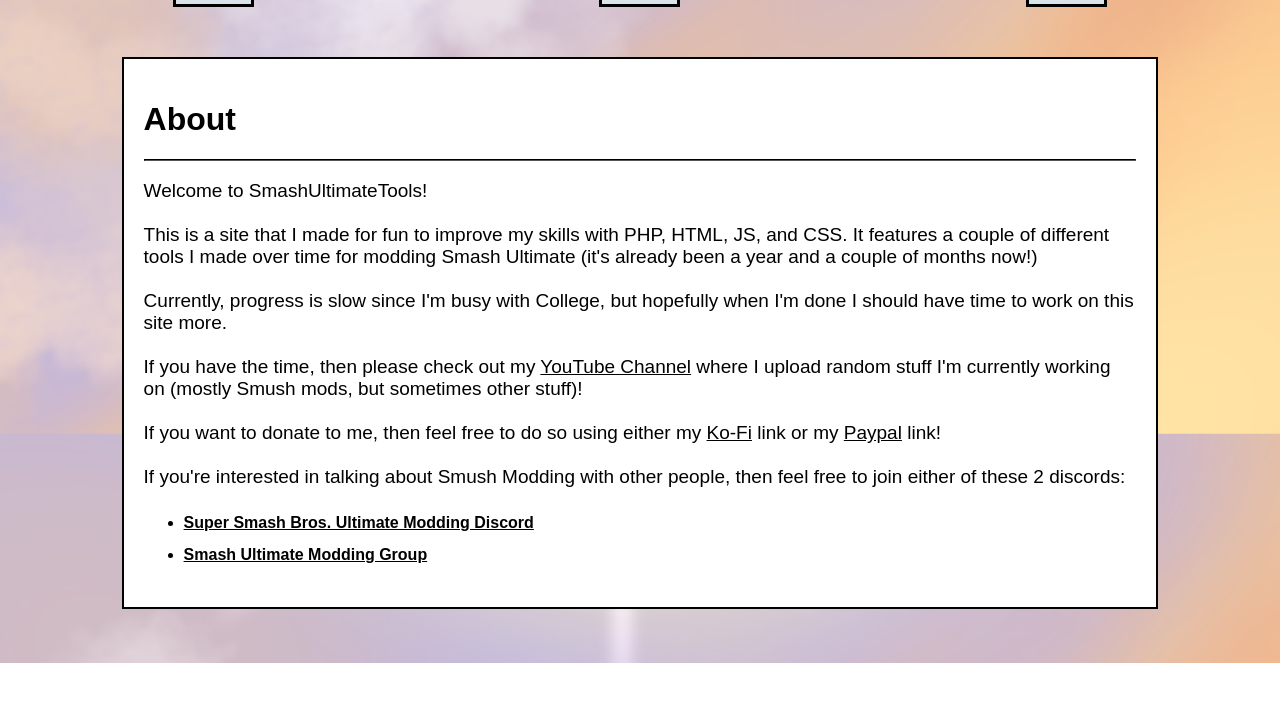
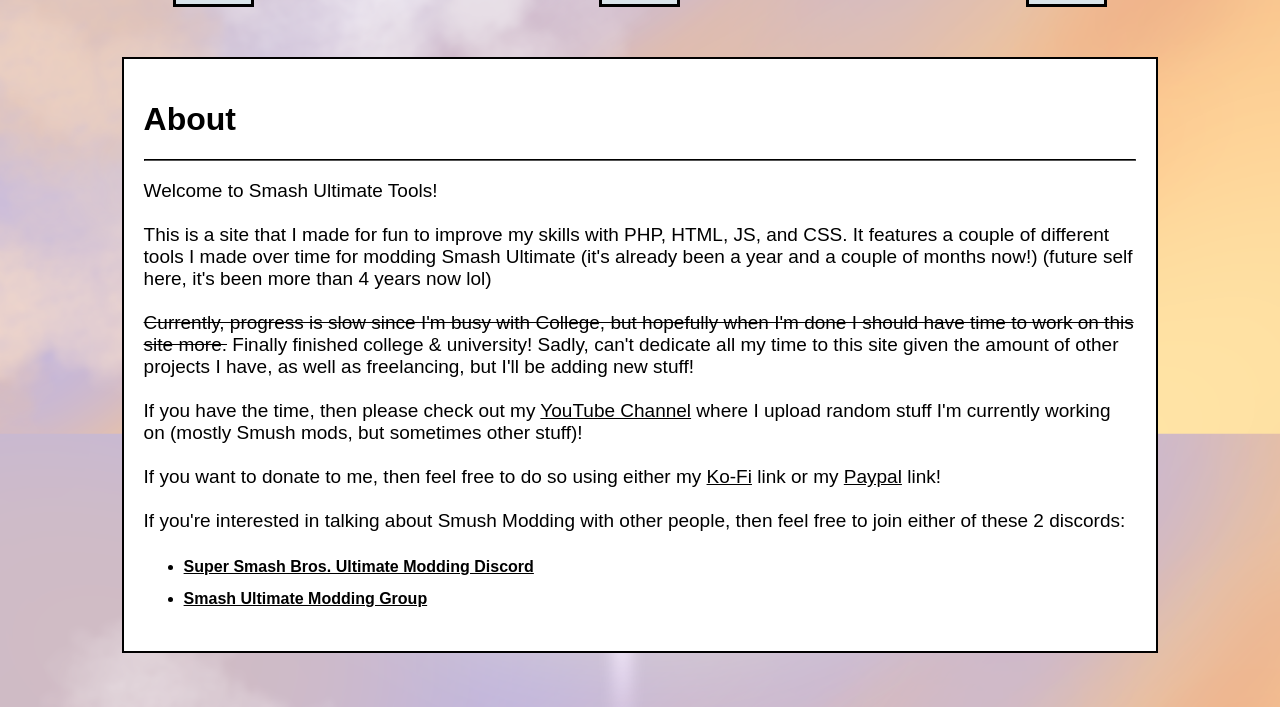
Before and after one commit to Coolsonickirby/SmashUltimateToolsRewrite, a PHP site: page / in a window 1280 px wide, after a click on "About". Shown: the part 407-1114 px from the top of the page. Before the commit the page ends 1070 px from the top, so only its background shows below. Run offline with PHP 8.4, Linux system fonts and the light colour scheme; some libraries are stand-ins or nearby versions.

Commit message:
Update stuff

```diff
--- a/css/prcStage.css
+++ b/css/prcStage.css
@@ -164,6 +164,7 @@
     place-items: center;
     border: 5px solid transparent;
     padding: 1%;
+    width: 100%;
 }
 
 .item {
--- a/pages/home.php
+++ b/pages/home.php
@@ -153,14 +153,14 @@
                 <h1>About</h1>
                 <hr>
                 <p class="tab-text">
-                    Welcome to SmashUltimateTools!
+                    Welcome to Smash Ultimate Tools!
                     <br>
                     <br>
                     This is a site that I made for fun to improve my skills with PHP, HTML, JS, and CSS.
-                    It features a couple of different tools I made over time for modding Smash Ultimate (it's already been a year and a couple of months now!)
+                    It features a couple of different tools I made over time for modding Smash Ultimate (it's already been a year and a couple of months now!) (future self here, it's been more than 4 years now lol)
                     <br>
                     <br>
-                    Currently, progress is slow since I'm busy with College, but hopefully when I'm done I should have time to work on this site more.
+                    <span style="text-decoration: line-through;">Currently, progress is slow since I'm busy with College, but hopefully when I'm done I should have time to work on this site more.</span> Finally finished college & university! Sadly, can't dedicate all my time to this site given the amount of other projects I have, as well as freelancing, but I'll be adding new stuff!
                     <br>
                     <br>
                     If you have the time, then please check out my <a href="https://www.youtube.com/channel/UCUp-3P4BdmQWYCJ7rRyzrbQ/">YouTube Channel</a> where I upload random stuff I'm currently working on (mostly Smush mods, but sometimes other stuff)!
@@ -170,7 +170,7 @@
                     <br>
                     <br>
                     If you're interested in talking about Smush Modding with other people, then feel free to join either of these 2 discords:<br>
-                <ul style="font-weight: bold; line-height: 2;">
+                    <ul style="font-weight: bold; line-height: 2;">
                     <li>
                         <a href="https://discord.gg/ASJyTrZ">Super Smash Bros. Ultimate Modding Discord</a>
                     </li>
@@ -202,7 +202,7 @@
                             <a href="https://fontmeme.com/fonts/super-smash-font/">Smash Font</a> - Pokemon-Diamond
                         </h4>
                         <h4>
-                            Hosting the Site - <a href="https://twitter.com/FreeAppSW">the binary thinker (@FreeAppSW)</a>
+                            Hosting the Site - <a href="https://twitter.com/FreeAppSW">the binary thinker (@FreeAppSW)</a> & <a href="https://gbatemp.net/members/ic_.431143/#about">IC</a>
                         </h4>
                     </div>
                 </div>
@@ -506,8 +506,8 @@
                                 bandwidth,
                                 and speed at a cheaper price.</span> <span class="strike">Change of plans: MSBTEditorCli
                                 only works with .NET 4.0 and I
-                                don't know how to get that to work with Linux.</span> I can move everything over to linux,
-                            but now I'm pretty comfy with Windows Server.</p>
+                                don't know how to get that to work with Linux.</span> <span class="strike">I can move everything over to linux,
+                            but now I'm pretty comfy with Windows Server.</span> It's now running on my linux server!</p>
                     </div>
                 </div>
                 <br>
@@ -545,7 +545,7 @@
                 <div class="button-parent button-block">
                     <button type="button" class="collapsible-PAQ">Where can I find this website's source code?</button>
                     <div class="content">
-                        <p><a href="https://github.com/Coolsonickirby/smashultimatewebtools">Here.</a></p>
+                        <p><a href="https://github.com/Coolsonickirby/SmashUltimateToolsRewrite">Here.</a></p>
                     </div>
                 </div>
                 <br>
@@ -554,7 +554,7 @@
                         There's an error in your website. / Can you add
                         _______?</button>
                     <div class="content">
-                        <p>Contact me on discord @ Coolsonickirby#4030.</p>
+                        <p>Contact me on discord @ coolsonickirby</p>
                     </div>
                 </div>
                 <br>
@@ -584,14 +584,15 @@
                     <button type="button" class="collapsible-ToDo">CSS Editor</button>
                     <div class="content">
                         <ul>
-                            <li>Revamp the design and make it look nicer (cleaner? can't find a better term)</li>
-                            <li>Add Echo Character Selection</li>
-                            <li>Add Sopo, Sana, proper Ivy, proper Squirtle, and proper Charizard slots</li>
-                            <li>Add announcer voice selection</li>
+                            <li><span class="strike">Revamp the design and make it look nicer (cleaner? can't find a better term)</span></li>
+                            <li><span class="strike">Add Echo Character Selection</span></li>
+                            <li><span class="strike">Add Sopo, Sana, proper Ivy, proper Squirtle, and proper Charizard slots</span></li>
+                            <li><span class="strike">Add announcer voice selection</span></li>
                             <li><span class="strike">Fix Gamma Issue? (not sure if the fix I applied to it is good or
                                     not.)</span> Done</li>
-                            <li>Add Ability to Change Costume Amount</li>
-                            <li>Add Ability to change Character Tips order</li>
+                            <li><span class="strike">Add Ability to Change Costume Amount</span></li>
+                            <li><span class="strike">Add Ability to change Character Tips order</span></li>
+                            <li>Migrate the entire CSS Manager functionality and features here</li>
                         </ul>
                     </div>
                 </div>
@@ -624,10 +625,10 @@
                             <li>Add more stuff
                                 <ul>
                                     <li>BGM DB Editor (On Hold for now since Sma5hMusic exists)</li>
-                                    <li>Damage Color Editor (Thanks to zrksyd for the idea)</li>
+                                    <li><span class="strike">Damage Color Editor (Thanks to zrksyd for the idea)</span> Done</li>
                                 </ul>
                             </li>
-                            <li>Fill in the About Tab</li>
+                            <li><span class="strike">Fill in the About Tab</span> Done</li>
                             <li>Clean up any bugs (tbh I didn't encounter as much as I thought I would)</li>
                             <li><span class="strike">Add CSS to make the To-Do List look more cleaner</span> Done</li>
                         </ul>
@@ -708,6 +709,41 @@
                 as well as some networking stuff. Hopefully when I'm done with my current semester, I'll add a new tool
                 I've been thinking about (although it will be a HUGE undertaking). Thank you to everyone who used this
                 site and I look forward to another year!`
+                },
+                {
+                    date: `12/30/2025`,
+                    text: `Wow, it really has been a few years already since I last touched this project. Ended up getting my
+                    Bachelor's Degree (was working on my Associate's when I first made this site!) The actual final update was
+                    around 4/20/2022, with me rewriting the entire site so that I could ditch the old Laravel framework,
+                    as well as getting it to work on linux machines so anyone could easily host it.
+                    <br />
+                    I want to give a very big shoutout and thank you to <a href="https://twitter.com/FreeAppSW">the binary thinker (@FreeAppSW)</a>
+                    & <a href="https://gbatemp.net/members/ic_.431143/#about">IC</a> (I honestly can't remember if they're the same
+                    person or if they were different and I don't have access to my messages with the binary thinker anymore I'm sorry 😭)
+                    for hosting the site after I initially shut it down, and kept it going for a while longer.
+                    <br />
+                    Now to get to the main part. After shutting down the site, I started focusing more on reverse engineering
+                    and code modding. I've had a lot more fun working on DirInfo Addition (c08+ colors), Character Redirection,
+                    the CSS Manager, The CSK Collection, Stage Redirection, Extra Color Patches, Lazy Loading UI,
+                    Custom Palutena's Guidance, and other stuff than I've had working on the site, however, I also still made
+                    <a href="https://coolsonickirby.com/arc/">web tools to assist with Ultimate modding</a>. The revival of this
+                    site is for a few reasons:
+                    <ol>
+                        <li>I've finally finished college & university</li>
+                        <li>I've had this server for a while now and it's been pretty reliable (everytime something went wrong it was on my end lol)</li>
+                        <li>I have more helpful tools already made that would be better off in a place where it's easier to access them instead of being locked behind "getting lucky on discord and someone mentioning my hidden folder on my main domain"</li>
+                        <li>I still haven't given up on the new tool I mentioned about in my previous update from 4 years ago (+ with more knowledge and experience under my belt, I'll be able to do it much better than my original plan of attack)</li>
+                    </ol>
+                    There are also a few more reasons that I won't give out (either because it'll be a spoiler or its a minor reason), but yea this site will be coming
+                    back up!
+                    <br />
+                    Although I did mention earlier that I would like to move the web tools I already made here, it'll still take some time to move them. I'll try
+                    and get them here by the end of the week, but I won't gurantee much (I'll need to redesign them so they fit the current style of the site,
+                    as well as make the thumbnails for them.) I also am currently job hunting, freelancing, and working on the other projects mentioned before,
+                    so I won't be able to dedicate as much time to this site as I did in the past (I'll still take care of bug reports that pop up though.)
+                    <br />
+                    I'm looking forward to working on this site once again!
+                    `
                 }
             ];
 
--- a/tools/MSBTEditorCLI/MSBTEditorCli.runtimeconfig.json
+++ b/tools/MSBTEditorCLI/MSBTEditorCli.runtimeconfig.json
@@ -1,6 +1,9 @@
 {
   "runtimeOptions": {
     "tfm": "netcoreapp2.0",
+    "configProperties": {
+      "System.Globalization.Invariant": true
+    },
     "framework": {
       "name": "Microsoft.NETCore.App",
       "version": "2.0.0"
--- a/tools/prc2json/prc2json.runtimeconfig.json
+++ b/tools/prc2json/prc2json.runtimeconfig.json
@@ -1,6 +1,9 @@
 {
   "runtimeOptions": {
     "tfm": "netcoreapp2.0",
+    "configProperties": {
+      "System.Globalization.Invariant": true
+    },
     "framework": {
       "name": "Microsoft.NETCore.App",
       "version": "2.0.0"
--- a/tools/vgaudio/VGAudioCli.runtimeconfig.json
+++ b/tools/vgaudio/VGAudioCli.runtimeconfig.json
@@ -1,6 +1,9 @@
 {
   "runtimeOptions": {
     "tfm": "netcoreapp2.0",
+    "configProperties": {
+      "System.Globalization.Invariant": true
+    },
     "framework": {
       "name": "Microsoft.NETCore.App",
       "version": "2.0.0"
```
Also changed, not shown: .htaccess, README.md, config_sample.php (renamed from config.php), 2 other files.
